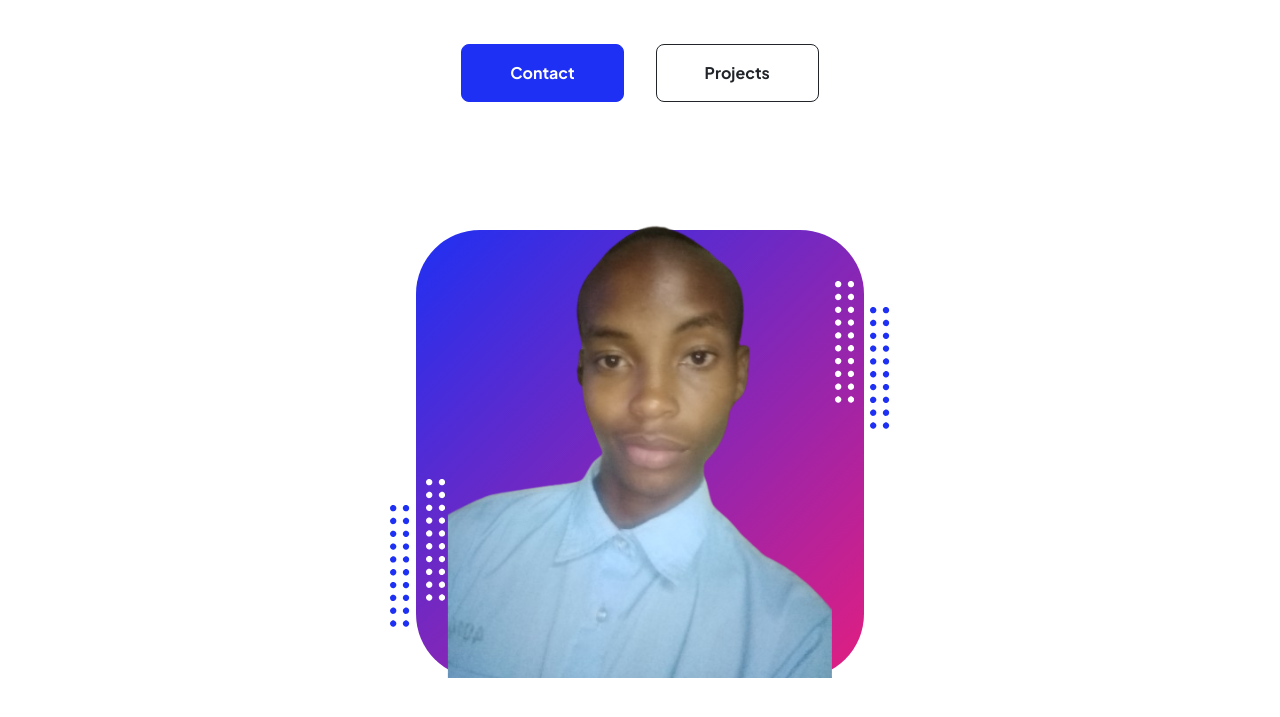
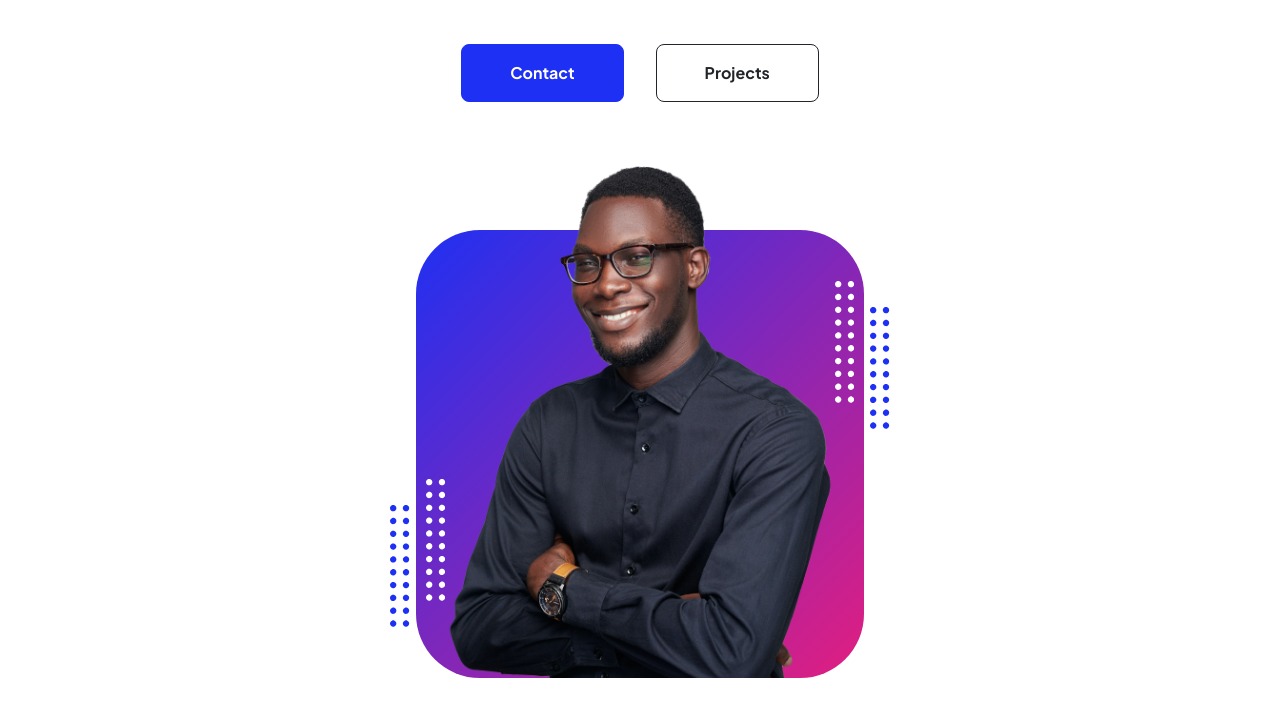
Before and after one commit to bteci/bazarr.net, a plain HTML site: page index.html in a window 1280 px wide. Shown: the part 291-1008 px from the top of the page. Drawn offline with nearby package versions, Linux system fonts and the light colour scheme.

Commit message:
Update index.html

```diff
--- a/index.html
+++ b/index.html
@@ -55,7 +55,7 @@
                                 <div class="profile bg-gradient-primary-to-secondary">
                                     <!-- TIP: For best results, use a photo with a transparent background like the demo example below-->
                                     <!-- Watch a tutorial on how to do this on YouTube (link)-->
-                                    <img class="profile-img" src="assets/IMG_20231026_135143-removebg-preview.png" alt="..." />
+                                    <img class="profile-img" src="assets/profile.png" alt="..." />
                                     <div class="dots-1">
                                         <!-- SVG Dots-->
                                         <svg version="1.1" xmlns="http://www.w3.org/2000/svg" xmlns:xlink="http://www.w3.org/1999/xlink" x="0px" y="0px" viewBox="0 0 191.6 1215.4" style="enable-background: new 0 0 191.6 1215.4" xml:space="preserve">
```
